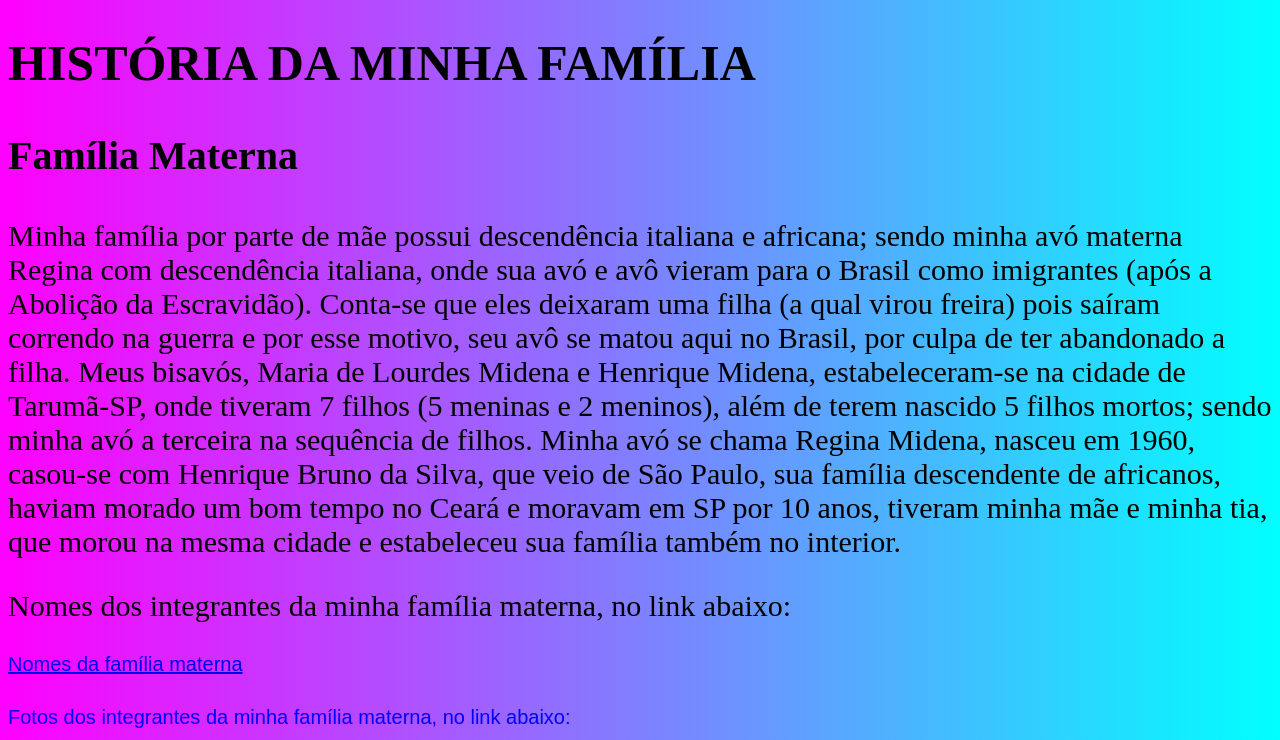
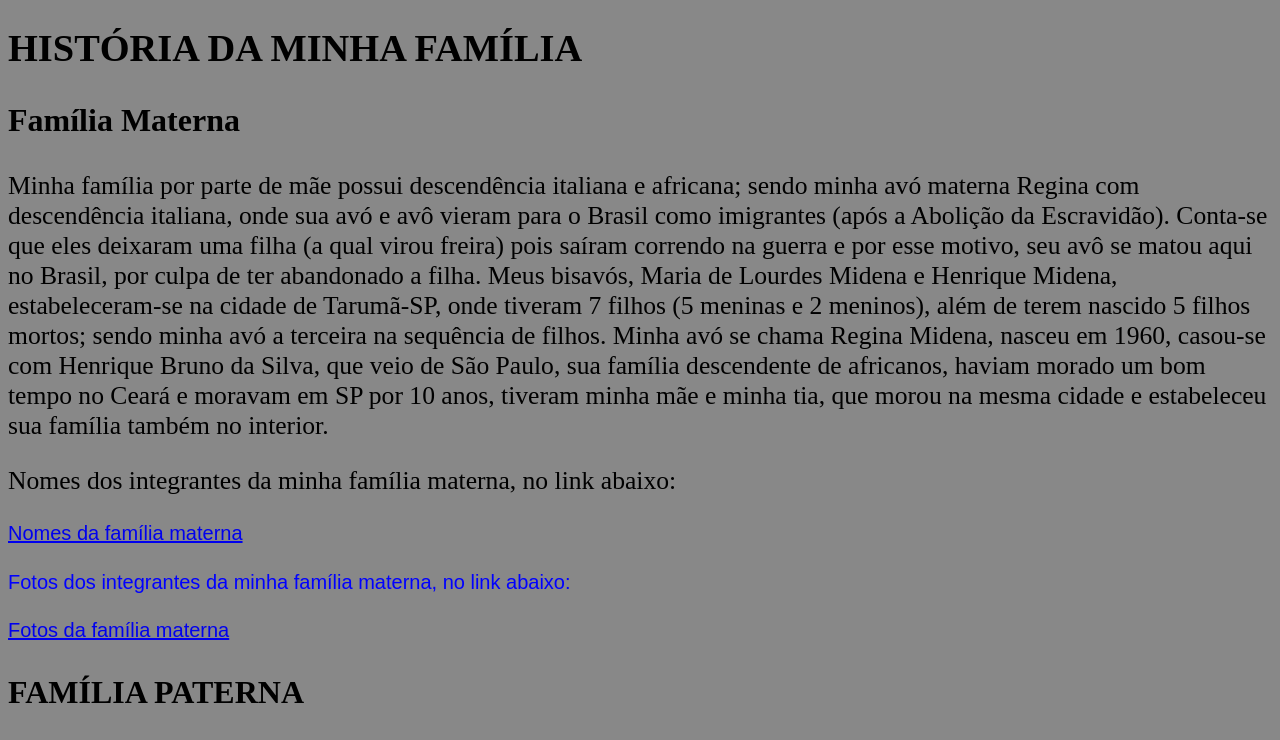
Before and after one commit to rebecamidena/site-familia, a plain HTML site: page index.html in a window 1280 px wide. Shown: the top 740 px of the page. Drawn offline with Linux system fonts and the light colour scheme.

Commit message:
Update style.css

```diff
--- a/style.css
+++ b/style.css
@@ -1,6 +1,6 @@
 @charset "UTF-8";
 body {
-    background: linear-gradient(to right, #ff00ff, #00ffff);
+    background-color: #888888; /* Fundo cinza */
     color: blue;
     font-size: 20px;
     font-family: Arial;
@@ -8,19 +8,20 @@ body {
 }
 
 h1 {
-    font-size: 50px;
+    font-size: 3vw; /* Usando unidade de largura de visualização (vw) para ajustar o tamanho do título */
     color: black;
     font-family: Times New Roman;
 }
 
 h3 {
-    font-size: 40px;
+    font-size: 2.5vw; /* Usando unidade de largura de visualização (vw) para ajustar o tamanho do título */
     color: black;
     font-family: Times New Roman;
 }
 
 p {
-    font-size: 30px;
+    font-size: 2vw; /* Usando unidade de largura de visualização (vw) para ajustar o tamanho do texto */
     color: black;
     font-family: Times New Roman;
 }
+}
```
